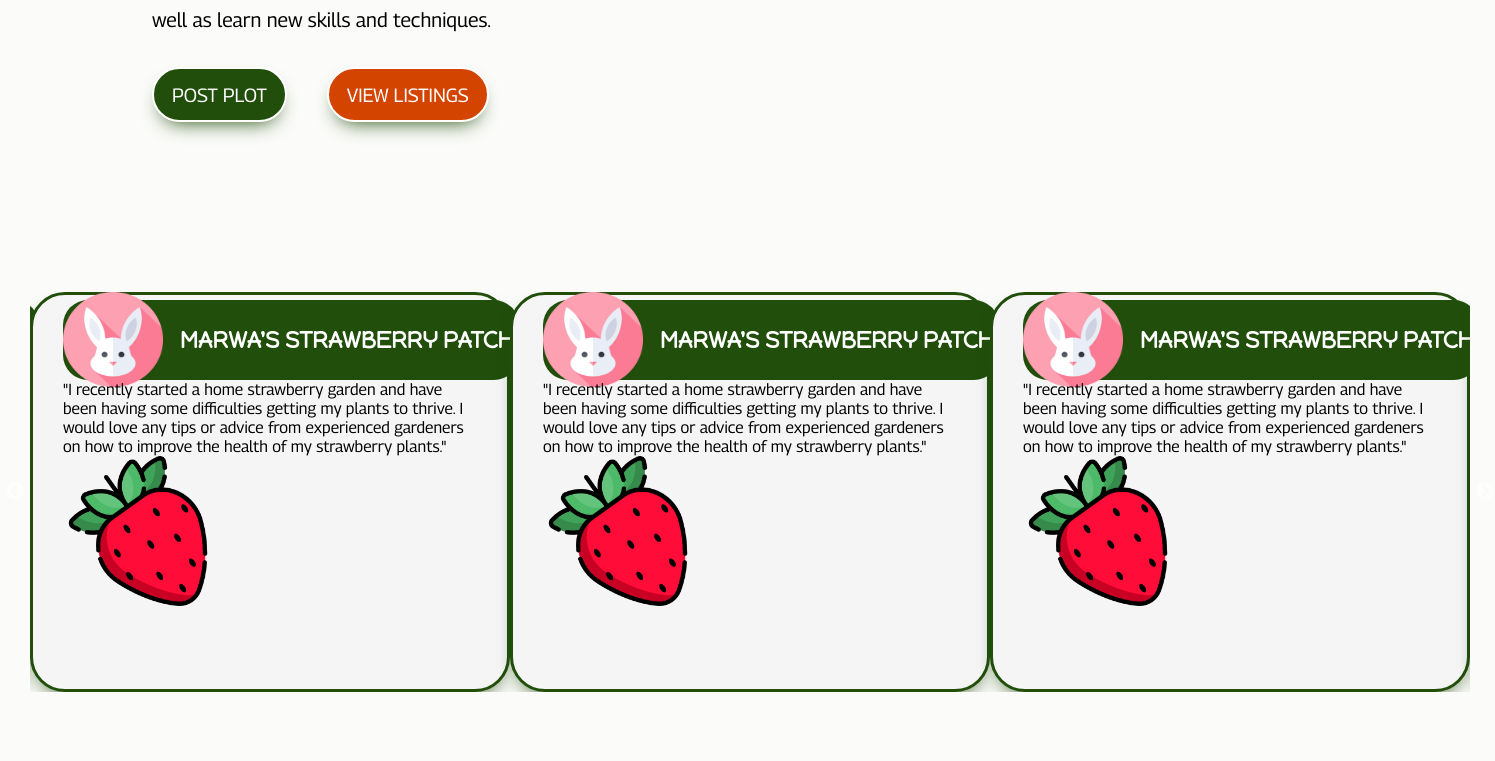
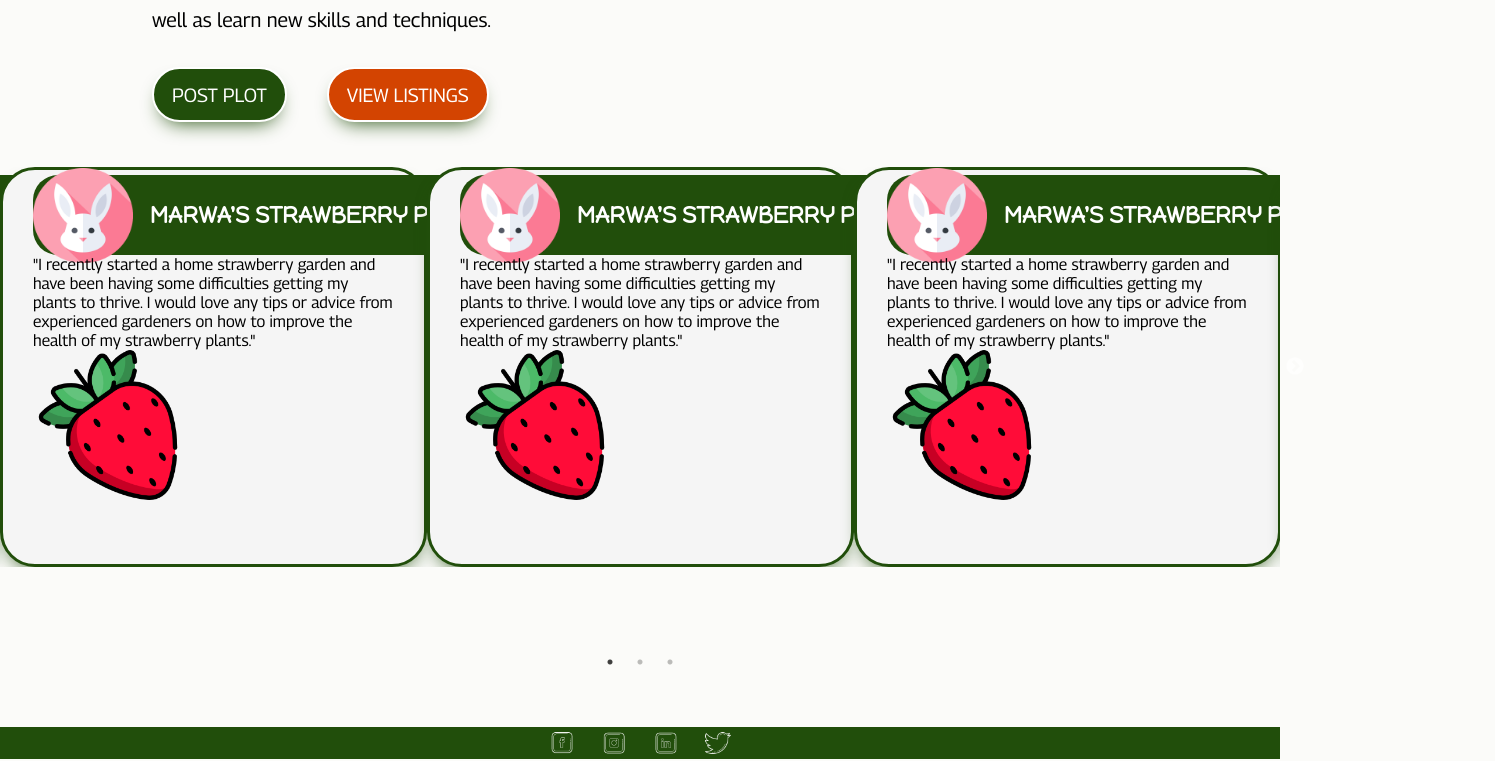
Before and after one commit to SchoolOfCode/bc13_final-project_front-end-maccaw, a Next.js app in the folder home-grown/: page / in a window 1280 px wide. Shown: the part 1339-2100 px from the top of the page, 1495 px wide, since content can reach past the window. Built offline with nearby package versions, Linux system fonts and the light colour scheme; no server answers.

Commit message:
footer fixed

```diff
--- a/home-grown/pages/_document.js
+++ b/home-grown/pages/_document.js
@@ -3,7 +3,7 @@ import { Html, Head, Main, NextScript } from 'next/document'
 export default function Document() {
   return (
     <Html lang="en">
-      <Head />
+      <Head/>
       <body>
         <Main />
         <NextScript />
--- a/home-grown/pages/index.js
+++ b/home-grown/pages/index.js
@@ -33,11 +33,12 @@ export default function Home() {
 
           </div>
         </div>
-         <div className={styles["cards-container"]}>
+
+      </div>
+      <div className={styles["cards-container"]}>
          <Carousel/>
 
          </div>
-      </div>
     </div>
   );
 }
--- a/home-grown/styles/Carousel.module.css
+++ b/home-grown/styles/Carousel.module.css
@@ -2,13 +2,9 @@
 
 
 .carousel {
-
-   width: 180vh;
-   padding-top: 100px;
-   padding-bottom: 100px;
+   padding-top: 80px;
+   padding-bottom: 80px;
    margin-top: 70px;
-
-
 
 }
 
@@ -19,13 +15,8 @@
     border: 3px var(--highLightOne) solid ;
     border-radius: 35px;;
     background-color: whitesmoke;
-
     padding: 30px;
     box-shadow: var(--highLightOne) 0 10px 20px -10px;
-    display: grid;
-    gap: 30px;
-
-
 
 }
 
@@ -62,10 +53,9 @@
 /* Slider */
 .slick-slider {
     position: relative;
-
     display: flex;
     box-sizing: border-box;
-
+    justify-content: space-between;
     -webkit-user-select: none;
     -moz-user-select: none;
     -ms-user-select: none;
--- a/home-grown/styles/Home.module.css
+++ b/home-grown/styles/Home.module.css
@@ -1,6 +1,3 @@
-.landing {
-    position: absolute;
-}
 
 .image-container{
     background-image: url('/illustrations/landing-image.png');
@@ -15,7 +12,7 @@
 
 .cards-container{
     height: 80vh;
-    width: 80vh;
+    width: 100%;
 
 
 
--- a/home-grown/styles/ListingContainer.module.css
+++ b/home-grown/styles/ListingContainer.module.css
@@ -1,5 +1,5 @@
 .listing-page-container{
-
+    min-height: 100vh;
     display: flex;
     flex-direction: column;
     align-items: center;
@@ -54,7 +54,7 @@
     justify-content: center;
     flex-direction: column;
     width: 100%;
-    height: 20vh;
+    height: 20%;
 
 
 }
--- a/home-grown/styles/globals.css
+++ b/home-grown/styles/globals.css
@@ -19,8 +19,7 @@
  --textFont: 'Georama';
 
 }
-
-#__next{
+ #__next{
   height: 100%;
   width: 100%;
 }
@@ -41,14 +40,16 @@
 /*
   3. Allow percentage-based heights in the application
 */
-html, body {
-  height: 100%;
+ html, body, #__next {
+  height: 100vh;
+  width: 100vw;
+
 }
-/*
-  Typographic tweaks!
+  /* Typographic tweaks!
   4. Add accessible line-height
   5. Improve text rendering
 */
+
 body {
   -webkit-font-smoothing: antialiased;
   background-color: var(--mainWhite);
@@ -136,7 +137,7 @@ p, h2, h3, h4, h5, h6 {
   /* footer */
 
   footer {
-      position: absolute;
+      position: relative;
       height: 4vh;
       display: flex;
       justify-content: center;
@@ -144,6 +145,7 @@ p, h2, h3, h4, h5, h6 {
       background-color: var(--highLightOne);
       color:var(--mainWhite);
       bottom: 0;
+
       }
 
 
```
